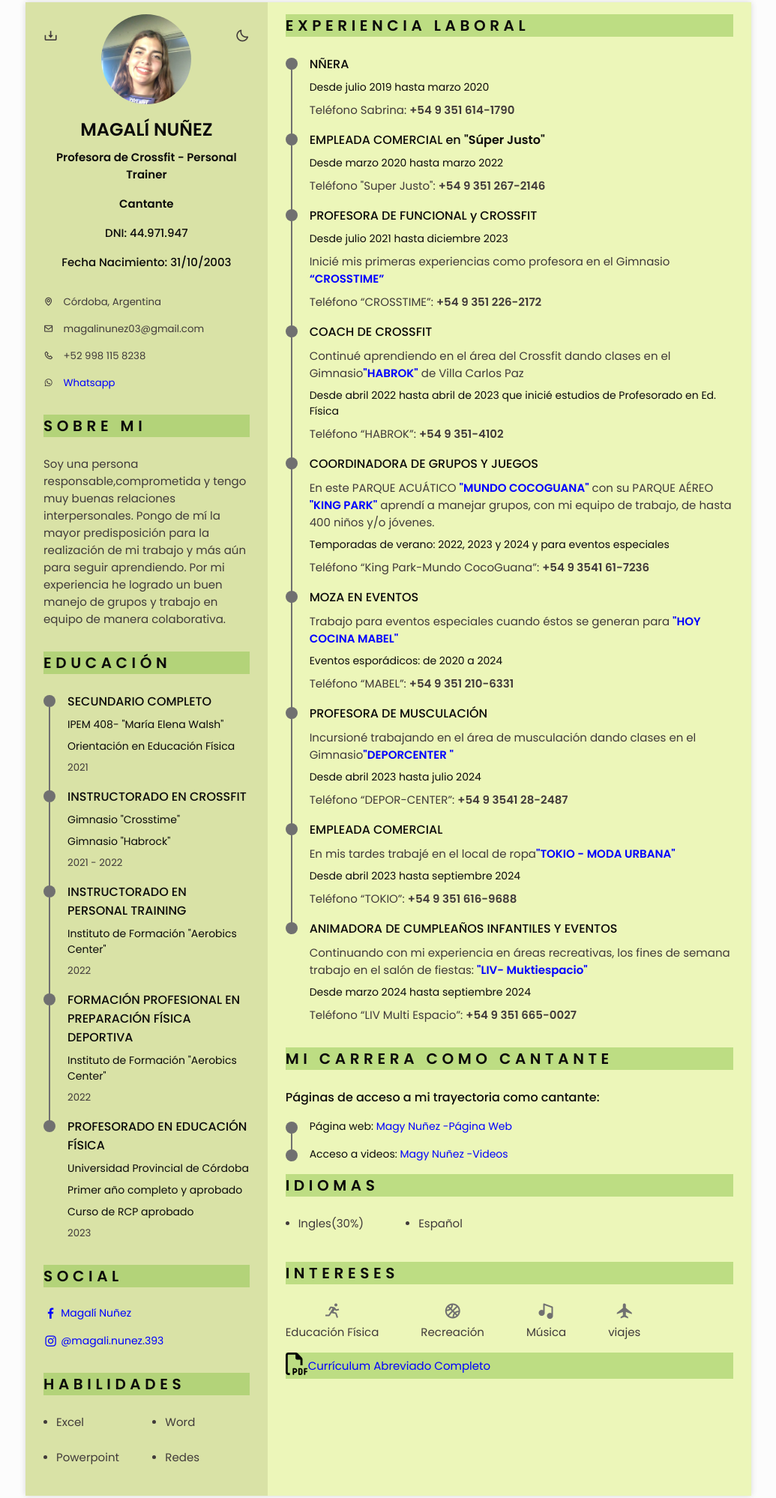
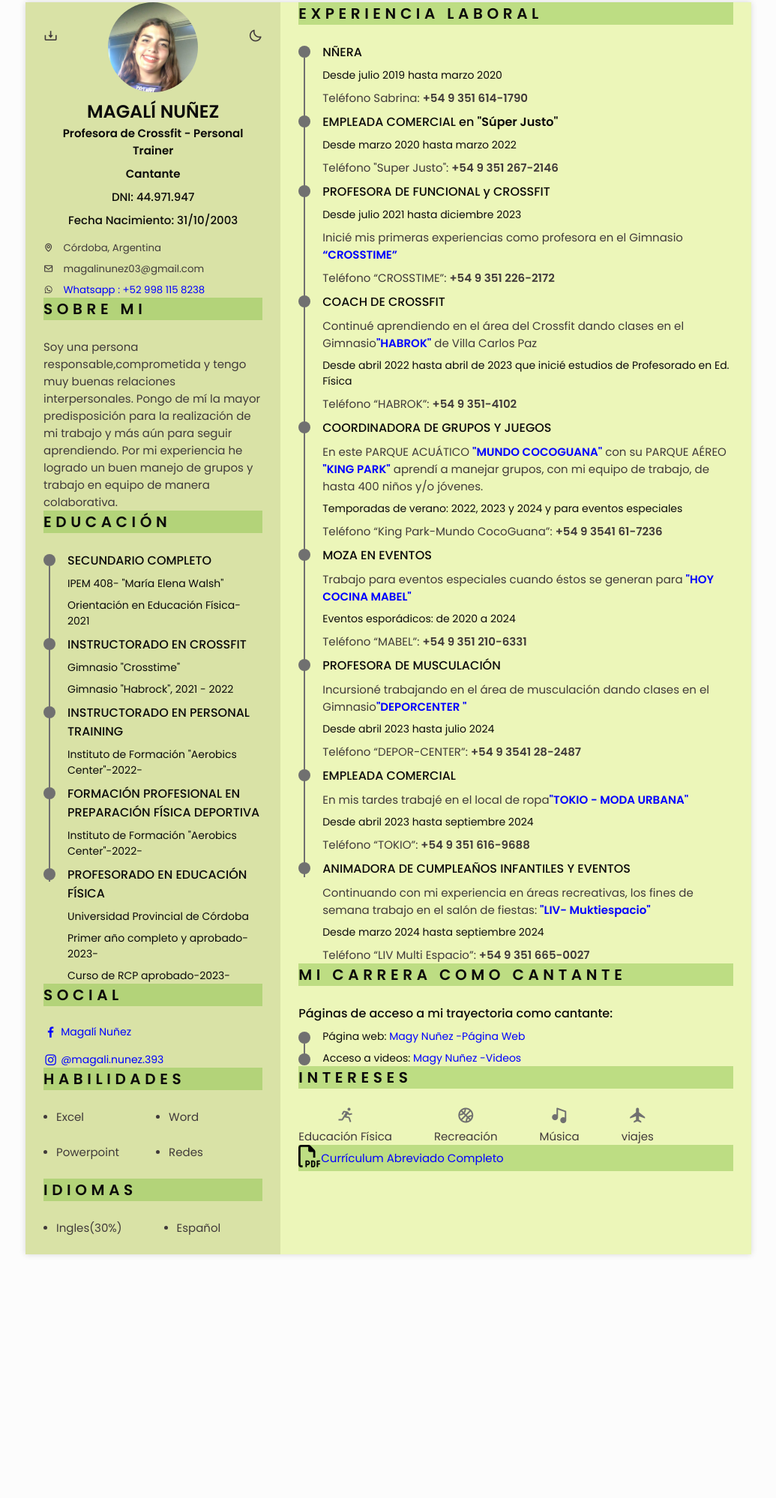
Before and after one commit to Vale-78/CurriculumReducidoMagyNu-ez, a plain HTML site: page index.html in a window 1280 px wide. Shown: the part 45-2043 px from the top of the page at 75% size, without its empty margins (122-1157 px from the left). After the commit the page ends 1789 px from the top, so only its background shows below. Drawn offline with nearby package versions, Linux system fonts and the light colour scheme.

Commit message:
Cambios en tamaños- página prueba

```diff
--- a/asest/css/styles.css
+++ b/asest/css/styles.css
@@ -106,16 +106,16 @@ body.scale-cv{
 }
 
 .scale-cv .section{
-  padding: 1rem 0 .80rem;
+  padding: 0 0 .50rem;
 }
 
 .scale-cv .section-title{
-  margin-bottom: .75rem;
+  margin-bottom: .5rem;
 }
 
 .scale-cv .resume_left,
 .scale-cv .resume_right{
-  padding: 0 1rem;
+  padding: 0 0.5rem;
 }
 
 
@@ -129,7 +129,7 @@ body.scale-cv{
 }
 
 .scale-cv .home_data{
-  gap: .10rem;
+  gap: .05rem;
 }
 
 .scale-cv .profile_description {
@@ -138,7 +138,7 @@ body.scale-cv{
 
 .scale-cv .home_address,
 .scale-cv .social_container{
-  gap: .55rem;
+  gap: .25rem;
 }
 
 .scale-cv .home_icon,
@@ -151,11 +151,12 @@ body.scale-cv{
 .scale-cv .experience_container,
 .scale-cv .certificate_container{
   gap: 0;
+  padding: 0;
 }
 
 .scale-cv .education_time,
 .scale-cv .experience_time{
-  padding-right: 1rem;
+  padding-right: 0.5rem;
 }
 
 .scale-cv .education_rounder,
@@ -184,7 +185,7 @@ body.scale-cv{
 
 .scale-cv .education_data,
 .scale-cv .experience_data{
-  gap: .20rem;
+  gap: 0;
   font-size: 12px;
 }
 
@@ -240,7 +241,7 @@ img {
 
 /* CLASS CSS */
 .section {
-  padding: 1rem 0;
+  padding: 0 0;
 }
 .languages {
   padding: 0;
@@ -267,7 +268,7 @@ img {
 
 .bd-grid {
   display: grid;
-  gap: 1rem;
+  gap: 0.5rem;
 }
 
 .l-header {
@@ -360,7 +361,7 @@ img {
 }
 
 .home_data{
-  gap: .5rem;
+  gap: 0;
   text-align: center;
 }
 
@@ -383,7 +384,7 @@ img {
 }
 
 .home_address{
-  gap: 1rem;
+  gap: 0.5rem;
 }
 
 .home_information{
--- a/index.html
+++ b/index.html
@@ -88,11 +88,8 @@
                                         <i class="bx bx-envelope"> &nbsp; </i>magalinunez03@gmail.com
                                     </span>
                                     <span class="home_information">
-                                        <i class="bx bx-phone"> &nbsp; </i> +52 998 115 8238
-                                    </span>
-                                    <span class="home_information">
                                         <i class="bx bxl-whatsapp"> &nbsp; </i>
-                                        <a href="https://wa.me/529981158238?"><p> Whatsapp</p></a>
+                                        <a href="https://wa.me/529981158238?"><p> Whatsapp : +52 998 115 8238</p></a>
                                     </span>
 
                                 </div>
@@ -124,8 +121,7 @@
                         <div class="education_data bd-grid">
                             <h3 class="education_title">SECUNDARIO COMPLETO</h3>
                             <span class="education_studies">IPEM 408- "María Elena Walsh"</span>
-                            <span class="education_studies">Orientación en Educación Física</span>
-                            <span class="education_year">2021</span>
+                            <span class="education_studies">Orientación en Educación Física- 2021</span>
                         </div>
                     </div>
                     <div class="education_content">
@@ -136,8 +132,7 @@
                         <div class="education_data bd-grid">
                             <h3 class="education_title">INSTRUCTORADO EN CROSSFIT</h3>
                             <span class="education_studies">Gimnasio "Crosstime"</span>
-                            <span class="education_studies">Gimnasio "Habrock"</span>
-                            <span class="education_year">2021 - 2022</span>
+                            <span class="education_studies">Gimnasio "Habrock", 2021 - 2022</span>
                         </div>
                     </div>
                     <div class="education_content">
@@ -147,8 +142,7 @@
                         </div>
                         <div class="education_data bd-grid">
                             <h3 class="education_title">INSTRUCTORADO EN PERSONAL TRAINING</h3>
-                            <span class="education_studies">Instituto de Formación "Aerobics Center"</span>
-                            <span class="education_year">2022</span>
+                            <span class="education_studies">Instituto de Formación "Aerobics Center"-2022-</span>
                         </div>
                     </div>
                     <div class="education_content">
@@ -158,8 +152,7 @@
                         </div>
                         <div class="education_data bd-grid">
                             <h3 class="education_title">FORMACIÓN PROFESIONAL EN PREPARACIÓN FÍSICA DEPORTIVA</h3>
-                            <span class="education_studies">Instituto de Formación "Aerobics Center"</span>
-                            <span class="education_year">2022</span>
+                            <span class="education_studies">Instituto de Formación "Aerobics Center"-2022-</span>
                         </div>
                     </div>
                     <div class="education_content">
@@ -169,9 +162,8 @@
                         <div class="education_data bd-grid">
                             <h3 class="education_title">PROFESORADO EN EDUCACIÓN FÍSICA</h3>
                             <span class="education_studies">Universidad Provincial de Córdoba</span>
-                            <span class="education_studies">Primer año completo y aprobado</span>
-                            <span class="education_studies">Curso de RCP aprobado</span>
-                            <span class="education_year">2023</span>
+                            <span class="education_studies">Primer año completo y aprobado-2023-</span>
+                            <span class="education_studies">Curso de RCP aprobado-2023-</span>
                         </div>
                     </div>
                 </div>
@@ -214,6 +206,21 @@
                     </div>
 
                 </section>
+                    <!-- LANGUAGES -->
+                    <section class="languages section">
+                        <h2 class="section-title">Idiomas</h2>
+                        <div class="languages_container">
+                            <ul class="languages_content bd-grid">
+                                <li class="languages_name">
+                                    <span class="languages_circle"></span> Ingles(30%)
+                                </li>
+                                <li class="languages_name">
+                                    <span class="languages_circle"></span> Español
+                                </li>
+
+                            </ul>
+                        </div>
+                    </section>
             </div>
             <div class="resume__right">
             <!-- EXPERIENCE -->
@@ -404,21 +411,7 @@
                         </div>
                     </section>
 
-                    <!-- LANGUAGES -->
-                    <section class="languages section">
-                        <h2 class="section-title">Idiomas</h2>
-                        <div class="languages_container">
-                            <ul class="languages_content bd-grid">
-                                <li class="languages_name">
-                                    <span class="languages_circle"></span> Ingles(30%)
-                                </li>
-                                <li class="languages_name">
-                                    <span class="languages_circle"></span> Español
-                                </li>
 
-                            </ul>
-                        </div>
-                    </section>
 
                     <!-- INTERESTS -->
                     <section class="interests section">
```
